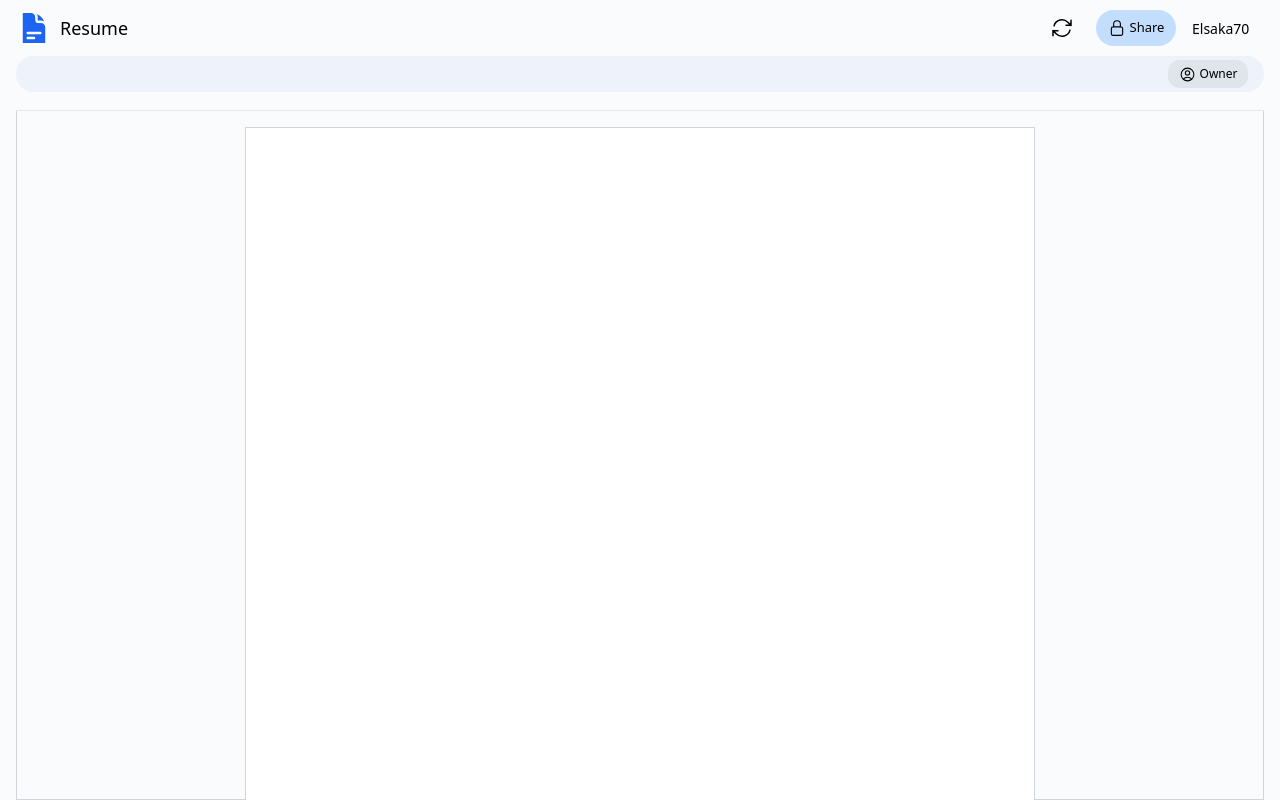
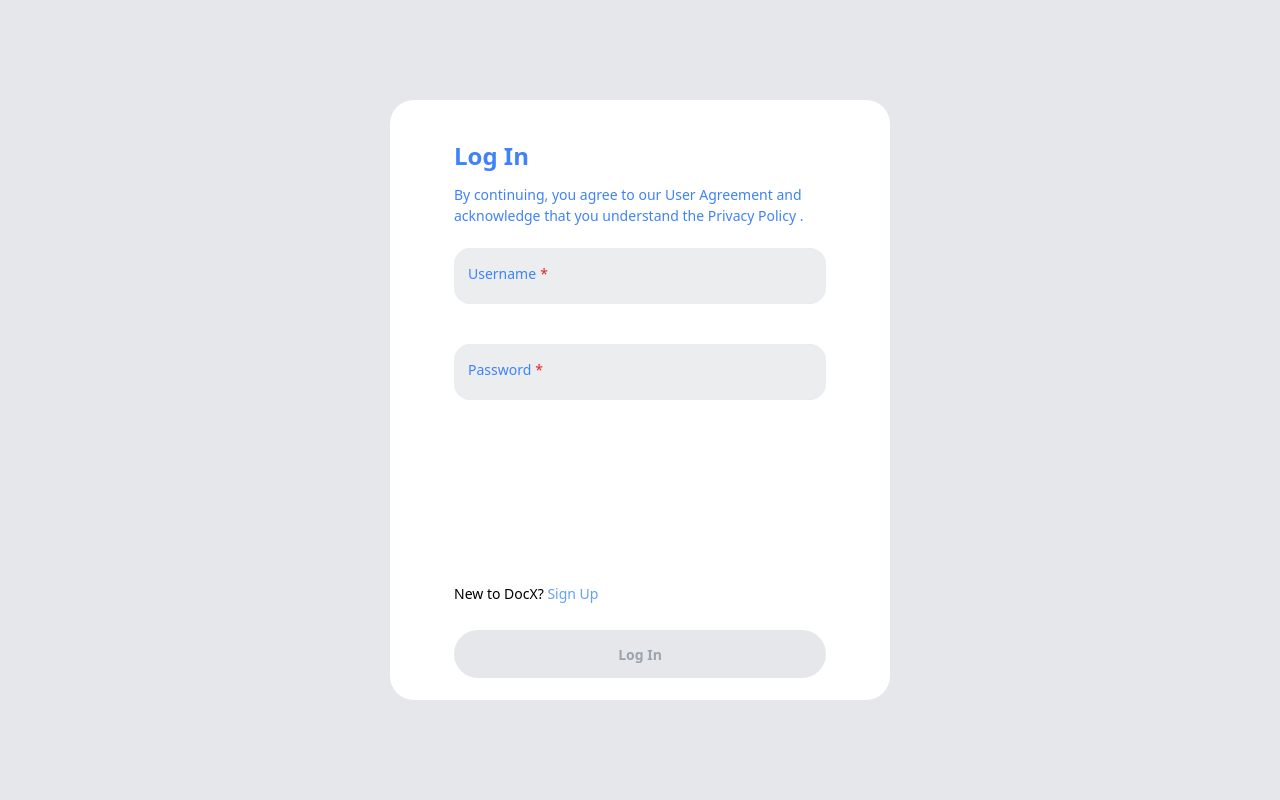
Before and after one commit to mtheggi/DOX_Google_Doc_Clone, a React (Vite) app in the folder FE/: page /login in a window 1280 px wide. Built offline with nearby package versions, Linux system fonts and the light colour scheme.

Commit message:
Fontend Done without integration

```diff
--- a/FE/package.json
+++ b/FE/package.json
@@ -16,6 +16,7 @@
     "quill": "^1.3.7",
     "react": "^18.2.0",
     "react-dom": "^18.2.0",
+    "react-quill": "^2.0.0",
     "react-router-dom": "^6.22.3",
     "react-tag-input-component": "^2.0.2",
     "socket.io-client": "^4.7.5"
--- a/FE/src/App.jsx
+++ b/FE/src/App.jsx
@@ -1,22 +1,29 @@
 import './index.css'
-import FloatingInput from './Components/authentication/FloatingInput'
 import LogIn from './views/Login'
 import SignUp from './views/Signup'
 import Home from './views/Home'
-import Navbar from './Components/Navbar'
-import Modal2  from './Components/Modal2'
 import TextEditor from './views/TextEditor'
+import { useState } from 'react';
+import { BrowserRouter as Router, Route, Routes } from "react-router-dom";
+import Quill from './Components/CustomizedQuill'
 
 function App() {
+  const [isNotFound, setIsNotFound] = useState(false);
   return (
+    <Router>
+      <div className="App h-screen flex flex-col bg-gray-200 overflow-x-hidden">
+        <Routes>
+          <Route path="/" element={<Home />} />
+          <Route path="/login" element={<LogIn />} />
+          <Route path="/signup" element={<SignUp />} />
+          <Route path="/texteditor" element={
 
-    <div className="App h-screen flex flex-col bg-gray-200 overflow-x-hidden">
-      {/* <Navbar/>
-      <Home/> */}
-      <TextEditor/>
-    </div>
-
+              <TextEditor />
+             } />
+        </Routes>
+      </div>
+    </Router>
   )
 }
 
-export default App
+export default App;
--- /dev/null
+++ b/FE/src/Components/CustomizedQuill.jsx
@@ -0,0 +1,27 @@
+import ReactQuill from 'react-quill';
+import 'react-quill/dist/quill.snow.css';
+import PropTypes from 'prop-types';
+
+const CustomizedQuill = ({ value, onChange }) => {
+  const TOOLBAR_OPTIONS = [
+    ['bold', 'italic'],
+  ];
+
+  return (
+    <ReactQuill
+      theme="snow"
+      value={value}
+      onChange={onChange}
+      modules={{
+        toolbar: TOOLBAR_OPTIONS,
+      }}
+    />
+  );
+};
+
+CustomizedQuill.propTypes = {
+  value: PropTypes.string.isRequired,
+  onChange: PropTypes.func.isRequired,
+};
+
+export default CustomizedQuill;
--- a/FE/src/Components/authentication/FloatingInput.jsx
+++ b/FE/src/Components/authentication/FloatingInput.jsx
@@ -21,7 +21,7 @@ const FloatingInput = ({ id, label, validateInput, setInputNameOnChange, backend
                     }
                 }} maxLength={label !== 'Email' && id !== 'login_username' && id !== 'login_password' ? '21' : '320'} type={label === 'Password' ? 'password' : 'text'} autoComplete={label === 'Name' ? 'off' : 'on'} onCopy={(e) => { if (label === 'Password') e.preventDefault(); }} id={id} className={`block focus:mt-5  focus:h-6 h-13 px-0 ml-3.5 w-full text-sm text-black bg-transparent border-0  appearance-none dark:text-black   focus:outline-none focus:ring-0  peer`} placeholder=" " />
                 <div className="flex absolute text-sm duration-300 transform -translate-y-3 scale-85 top-3 -z-10 origin-[0] peer-focus:start-0 peer-focus:text-reddit_upvote peer-focus:dark:text-reddit_upvote peer-placeholder-shown:scale-100 peer-placeholder-shown:translate-y-0 peer-focus:scale-85 peer-focus:-translate-y-3 rtl:peer-focus:translate-x-1/4 rtl:peer-focus:left-auto ml-3.5 mt-1">
-                    <label htmlFor={id} className="text-black dark:text-black">{label}</label>
+                    <label htmlFor={id} className="text-blue-500 dark:text-blue-500">{label}</label>
                     <span className="text-red-600 dark:text-red-600 ml-1">*</span>
                 </div>
 
--- a/FE/src/views/Login.jsx
+++ b/FE/src/views/Login.jsx
@@ -42,14 +42,14 @@ const LogIn = ({ setIsOpenedLoginMenu, setIsOpenedSignupMenu }) => {
           <div className="flex flex-col">
 
             <div className="flex flex-row justify-between">
-              <h1 className="text-2xl h-7 text-black font-bold mb-2 text-neutral">
+              <h1 className="text-2xl h-7 text-blue-500 font-bold mb-2 text-neutral">
                 Log In
               </h1>
               <div className="flex ">
 
               </div>
             </div>
-            <p className="text-[14px] my-2 h-10 text-black">By continuing, you agree to our{" "} User Agreement and acknowledge that you understand the{" "}Privacy Policy .</p>
+            <p className="text-[14px] my-2 h-10 text-blue-500">By continuing, you agree to our{" "} User Agreement and acknowledge that you understand the{" "}Privacy Policy .</p>
           </div>
 
           <div className="mt-4">
@@ -87,7 +87,7 @@ const LogIn = ({ setIsOpenedLoginMenu, setIsOpenedSignupMenu }) => {
         </div>
 
         <div className="h-[96px] py-[24px] mt-auto mb-4 msm:mt-0 msm:mb-0 flex items-center">
-          <div onClick={handleLoginSubmit} id="login_submit" className={` ${username && password && validateLoginUsername(username) && validateLoginPassword(password) && loginError == null ? '  hover:bg-blue-800 bg-[#3E82F9] cursor-pointer text-white' : 'text-black cursor-not-allowed'} w-120 mt-1 h-[48px] items-center justify-center inline-flex mx-auto rounded-3xl bg-gray-200`}>
+          <div onClick={handleLoginSubmit} id="login_submit" className={` ${username && password && validateLoginUsername(username) && validateLoginPassword(password) && loginError == null ? '  hover:bg-blue-800 bg-[#3E82F8] cursor-pointer text-white' : 'text-gray-400 cursor-not-allowed'} w-120 mt-1 h-[48px] items-center justify-center inline-flex mx-auto rounded-3xl bg-gray-200`}>
             <span className="flex items-center justify-center">
               <span className="flex items-center gap-[8px] text-[14px] font-[600] ">
                 Log In
--- a/FE/src/views/Signup.jsx
+++ b/FE/src/views/Signup.jsx
@@ -57,14 +57,14 @@ const SignUp = ({ setIsOpenedsignupMenu, setIsOpenedSignupMenu }) => {
           <div className="flex flex-col">
 
             <div className="flex flex-row justify-between">
-              <h1 className="text-2xl h-7 text-black font-bold mb-2 text-neutral">
+              <h1 className="text-2xl h-7 text-blue-500 font-bold mb-2 text-neutral">
                 Sign up
               </h1>
               <div className="flex ">
 
               </div>
             </div>
-            <p className="text-[14px] my-2 h-10 text-black">By continuing, you agree to our{" "} User Agreement and acknowledge that you understand the{" "}Privacy Policy .</p>
+            <p className="text-[14px] my-2 h-10 text-blue-500">By continuing, you agree to our{" "} User Agreement and acknowledge that you understand the{" "}Privacy Policy .</p>
           </div>
 
           <div className="mt-6">
@@ -107,7 +107,7 @@ const SignUp = ({ setIsOpenedsignupMenu, setIsOpenedSignupMenu }) => {
         </div>
 
         <div className="h-[96px] py-[24px] mt-auto mb-4 msm:mt-0 msm:mb-0 flex items-center">
-          <div onClick={handleSignupSubmit} id="signup_submit" className={` ${email && validateEmail(email) && username && password && validateUsername(username) && validatePassword(password) && signupError == null ? ' bg-[#3E82F9] hover:bg-blue-700 cursor-pointer text-white' : 'text-black cursor-not-allowed'} w-120 mt-1 h-[48px] items-center justify-center inline-flex mx-auto rounded-3xl bg-gray-200`}>
+          <div onClick={handleSignupSubmit} id="signup_submit" className={` ${email && validateEmail(email) && username && password && validateUsername(username) && validatePassword(password) && signupError == null ? ' bg-[#3E82F7] hover:bg-blue-700 cursor-pointer text-white' : 'text-gray-400 cursor-not-allowed'} w-120 mt-1 h-[48px] items-center justify-center inline-flex mx-auto rounded-3xl bg-gray-200`}>
             <span className="flex items-center justify-center">
               <span className="flex items-center gap-[8px] text-[14px]  font-[500] ">
                 Sign up
--- a/FE/src/views/TextEditor.jsx
+++ b/FE/src/views/TextEditor.jsx
@@ -1,7 +1,60 @@
 import { ArrowPathIcon, DocumentIcon, EyeIcon, LockClosedIcon, PencilIcon, UserCircleIcon } from "@heroicons/react/24/outline";
 import { DocumentTextIcon, EllipsisVerticalIcon } from "@heroicons/react/24/outline";
-import { useState, useReducer, useRef, useEffect } from "react";
+import { useState, useRef, useEffect } from "react";
+import { useNavigate } from "react-router-dom";
 import Modal2 from "../Components/Modal2";
+import ReactQuill from 'react-quill';
+import 'react-quill/dist/quill.snow.css'; // import the styles
+
+
+const toolbarOptions = [
+    ['bold', 'italic'],        // toggled buttons
+];
+
+
+const CustomToolbar = () => {
+    const [permissions, setPermissions] = useState("Owner");
+    return (
+        <div id="toolbar" className="w-full h-9 px-2 flex flex-row items-center rounded-full bg-[#EDF2FB]">
+
+            {/* <div className=" space-x-5 ml-2">
+                {toolbarOptions[0].map((option) => (
+                    <button className={`ql-${option} text-[20px] ${option == "I" ? ' font-serif italic font-medium' : ' font-semibold'}`}>{option.charAt(0).toUpperCase() + option.slice(1)}</button>
+                ))}
+            </div> */}
+
+            <div className="ml-auto w-20 h-7 mr-2 flex justify-center items-center rounded-xl bg-[#DFE5EA] ">
+
+                {
+                    permissions == "Editor" &&
+                    <>
+                        <PencilIcon className="h-[15px] w-[15px] mr-1" />
+                        <h1 className="text-[12px] font-medium">
+                            Editor
+                        </h1>
+                    </>}
+                {
+                    permissions == "Viewer" &&
+                    <>
+                        <EyeIcon className="h-[17px] w-[17px] mr-1" />
+                        <h1 className="text-[12px] font-medium">
+                            Viewer
+                        </h1>
+                    </>}
+                {
+                    permissions == "Owner" &&
+                    <>
+                        <UserCircleIcon className="h-[17px] w-[17px] mr-1" />
+                        <h1 className="text-[12px] font-medium">
+                            Owner
+                        </h1>
+                    </>}
+            </div>
+        </div>
+    )
+};
+
+
 const TextEditor = () => {
 
     const [isOpenedShareMenu, setIsOpenedShareMenu] = useState(false);
@@ -10,6 +63,7 @@ const TextEditor = () => {
     const [lastValidName, setLastValidName] = useState("Resume");
     const inputRef = useRef();
     const sharedMenuRef = useRef();
+    const navigate = useNavigate();
 
     useEffect(() => {
         let closeDropdown = (e) => {
@@ -36,8 +90,9 @@ const TextEditor = () => {
         <div className="w-full overflow-hidden min-w-[350px] h-fit flex flex-col bg-[#F9FBFD]">
             <div className="w-full h-14 px-2 py-2">
                 <div className="w-full h-full flex items-center flex-row ">
-                    <div className="h-full w-[52px] min-w-[52px]">
-                        <DocumentTextIcon className="w-13 h-10 fill-blue-600 text-white" />
+
+                    <div onClick={()=>navigate("/")} className="w-[36px] h-[36px] min-w-[36px] mr-1 ml-2 min-h-[36px]">
+                        <img className="gb_Mc gb_Nd h-full w-full" src="https://www.gstatic.com/images/branding/product/1x/docs_2020q4_48dp.png" srcset="https://www.gstatic.com/images/branding/product/1x/docs_2020q4_48dp.png 1x, https://www.gstatic.com/images/branding/product/2x/docs_2020q4_48dp.png 2x " alt="" aria-hidden="true" role="presentation" ></img>
                     </div >
                     <div className="md:w-6/12 sm:5/12  w-3/12" onDoubleClick={() => setRenameMode(false)}>
                         {renameMode ? (<h1 className="text-black overflow-text w-full text-[18px] font-base">{inputValue}</h1>)
@@ -74,31 +129,15 @@ const TextEditor = () => {
             </div>
 
             <div className="w-full flex flex-col  h-16 border-gray-300 min-h-9 px-4">
-                <div className="w-full h-9 px-2 flex flex-row items-center rounded-full bg-[#EDF2FB]">
-                    <div className="ml-auto w-20 h-7 mr-2 flex justify-center items-center rounded-xl bg-[#DFE5EA] ">
-                        {/* <PencilIcon className="h-[15px] w-[15px] mr-1"/>
-                        <h1 className="text-[12px] font-medium">
-                            Editor
-                        </h1> */}
-                        {/* <EyeIcon className="h-[17px] w-[17px] mr-1"/>
-                        <h1 className="text-[12px] font-medium">
-                            Viewer
-                        </h1> */}
-                        <UserCircleIcon className="h-[17px] w-[17px] mr-1" />
-                        <h1 className="text-[12px] font-medium">
-                            Owner
-                        </h1>
-
-                    </div>
-                </div>
+                <CustomToolbar />
                 <hr className="mt-auto" />
             </div>
 
             <div className="w-full px-4  overflow-y-auto h-full">
-                <div className="w-full h-full ">
+                <div className="w-full h-fit ">
                     <div className="w-full h-full border-[0.5px] border-t-[0px] p-4 flex flex-row border-gray-300">
                         <div className="w-[790px] mx-auto h-fit">
-                            <textarea className="w-full  bg-white  border-[0.5px] border-gray-300 focus:border-[0.5px] focus:border-gray-300 text-black p-10 h-[1000px] mb-2  resize-none focus:outline-none focus:ring-0"></textarea>
+                        <ReactQuill className="w-full bg-white border-[0.5px] border-gray-300 focus:border-[0.5px] focus:border-gray-300 text-black p-7  h-[1000px] mb-2 resize-none focus:outline-none focus:ring-0" modules={{ toolbar: toolbarOptions }} />
                         </div>
                     </div>
                 </div>
```
Also changed, not shown: FE/src/Components/Navbar.jsx (+9 -2 lines), FE/src/views/Home.jsx (+11 -5 lines), FE/src/views/TextEditor.css (added, +11 -0 lines), 1 other file (tests, documents, lock files or other folders).
